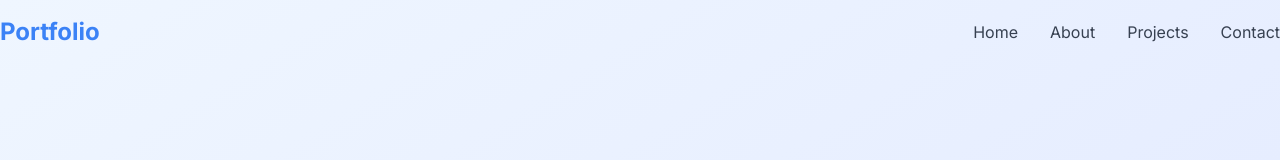
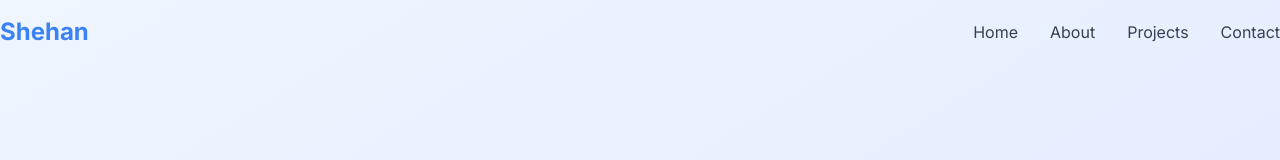
Before and after one commit to shehanmadusanka2002/myportfolio, a React (Vite) app: page / in a window 1280 px wide. Shown: the top 160 px of the page. Built offline with nearby package versions, Linux system fonts and the light colour scheme.

Commit message:
change navbar name

```diff
--- a/src/components/Navbar.jsx
+++ b/src/components/Navbar.jsx
@@ -36,7 +36,7 @@ const Navbar = () => {
             whileHover={{ scale: 1.05 }}
             className="text-2xl font-bold text-primary"
           >
-            Portfolio
+            Shehan
           </motion.div>
 
           {/* Desktop Navigation */}
```
